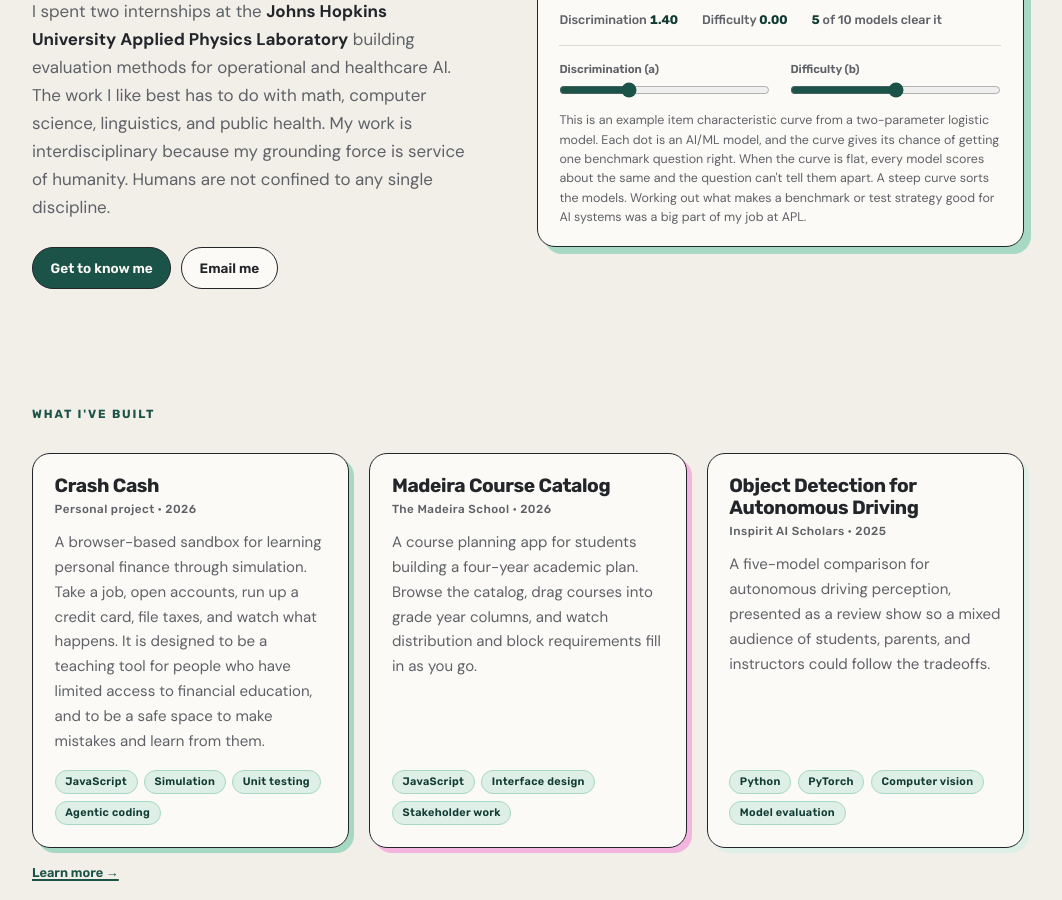
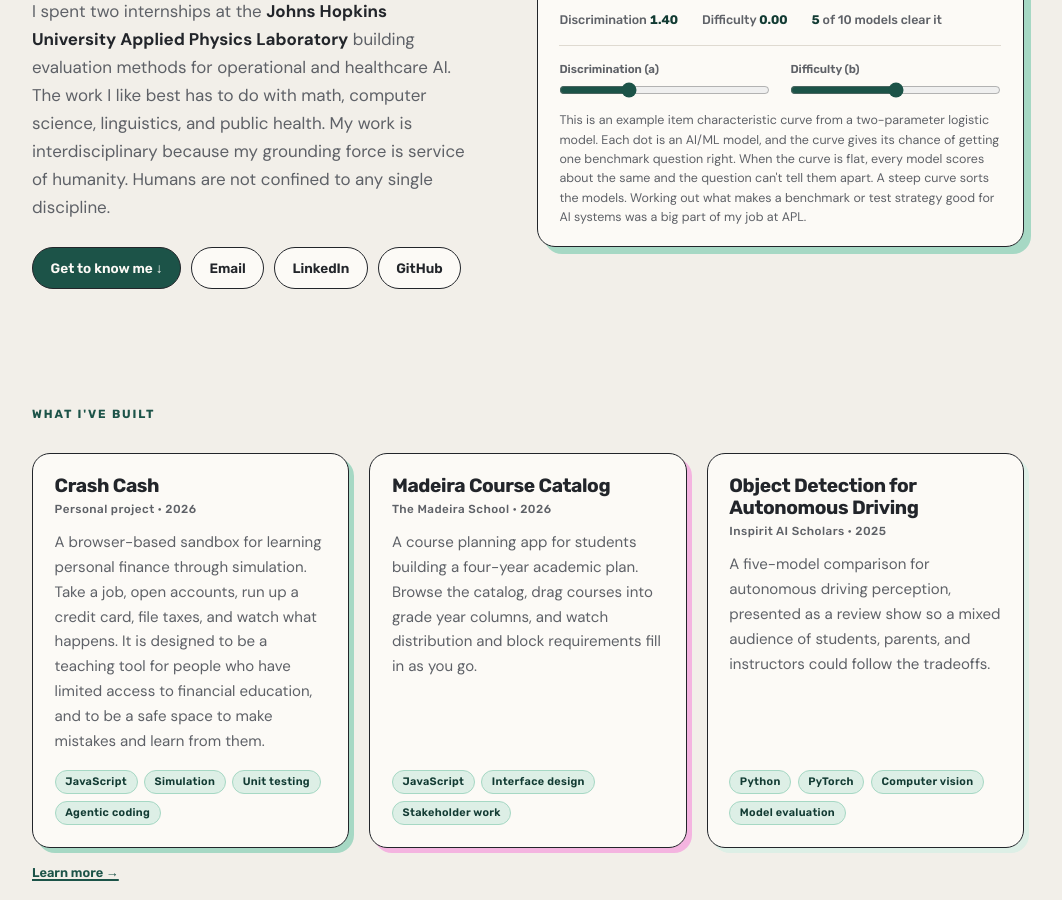
Before and after one commit to mck-makes-stuff/mck-makes-stuff.github.io, a Jekyll site: the page built from index.html, in a window 1280 px wide and 900 px high, scrolled down 508 px. Shown: the whole window, without its empty margins (112-1174 px from the left). Built offline with Jekyll 4.4.1, drawn with Linux system fonts in a browser that asks for light colours.

Commit message:
Add GitHub and Linkedin links to hero

```diff
--- a/index.html
+++ b/index.html
@@ -27,8 +27,10 @@ title: About
       </p>
 
       <div class="hero-links">
-        <a class="btn btn-solid" href="#get-to-know-me">Get to know me</a>
-        <a class="btn btn-ghost" href="mailto:{{ site.email }}">Email me</a>
+        <a class="btn btn-solid" href="#get-to-know-me">Get to know me ↓ </a>
+        <a class="btn btn-ghost" href="mailto:{{ site.email }}">Email</a>
+        <a class="btn btn-ghost" href="{{ site.linkedin }}">LinkedIn</a>
+        <a class="btn btn-ghost" href="{{ site.github }}">GitHub</a>
       </div>
     </div>
 
```
